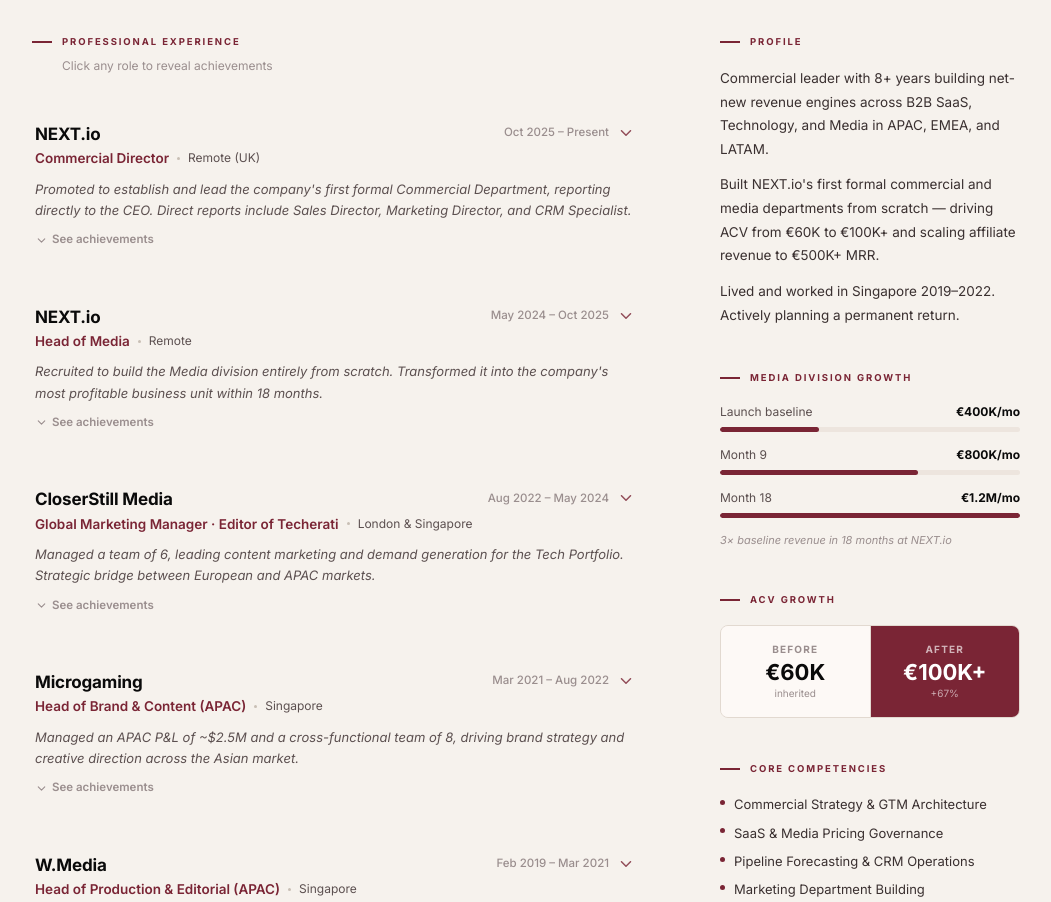
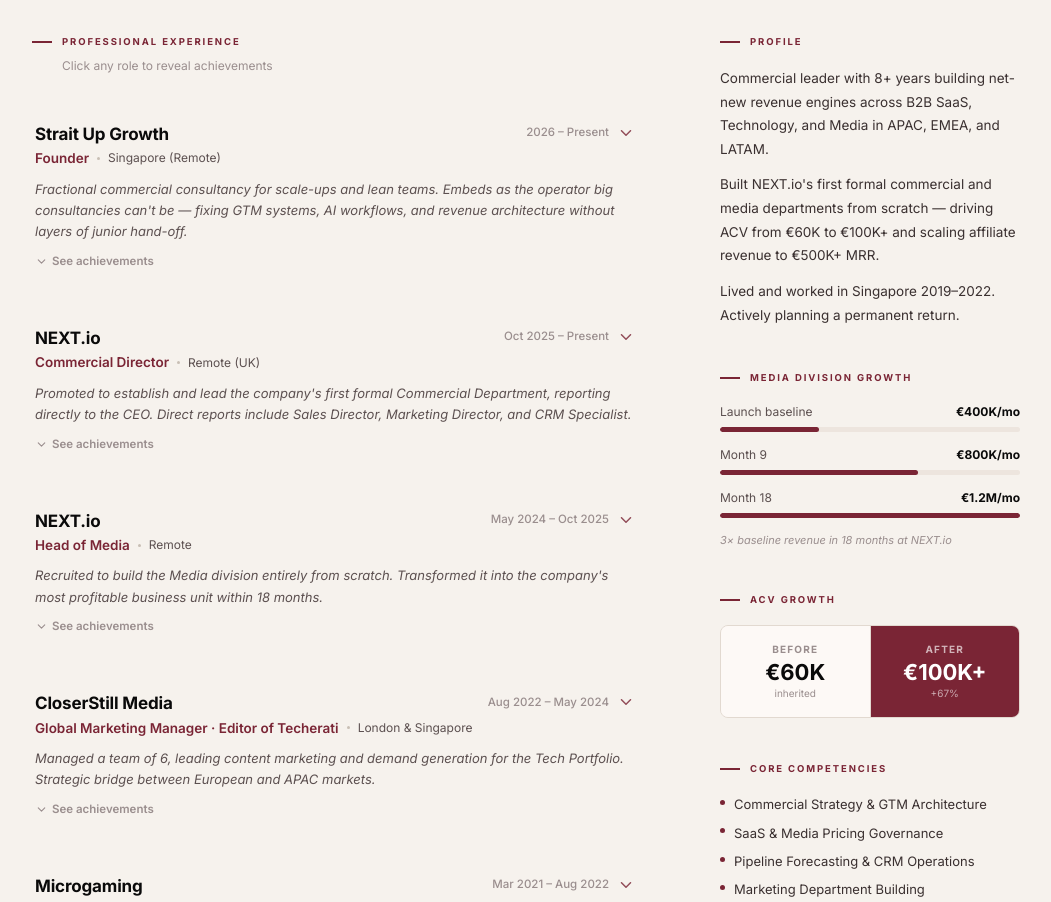
Before and after one commit to stuatnext/stuart-crowley-cv, a React (Vite) app: page / in a window 1280 px wide. Shown: the part 1280-2182 px from the top of the page, without its empty margins (114-1165 px from the left). Built offline with nearby package versions, Linux system fonts and the light colour scheme.

Commit message:
Add Strait Up Growth founder role and update WorldMap component

```diff
--- a/src/InteractiveCV.tsx
+++ b/src/InteractiveCV.tsx
@@ -426,6 +426,16 @@
           <p style={{ fontSize: 12, color: SOFT, marginBottom: 24, paddingLeft: 30 }}>Click any role to reveal achievements</p>
 
           <div style={{ marginLeft: -20 }}>
+            <Role company="Strait Up Growth" title="Founder" dates="2026 – Present" location="Singapore (Remote)"
+              context="Fractional commercial consultancy for scale-ups and lean teams. Embeds as the operator big consultancies can't be — fixing GTM systems, AI workflows, and revenue architecture without layers of junior hand-off."
+              bullets={[
+                'Delivered 30% operational efficiency improvement at COL Web Pte Ltd within four months through AI workflow redesign and process automation.',
+                'Fractional Commercial Director for NEXT.io — overhauled HubSpot pipeline, rebuilt pricing governance, and architected the prediction markets vertical GTM.',
+                'AI Fluency & Systems: designed end-to-end no-code / AI stacks for clients including Synology and English UK, eliminating manual bottlenecks and compressing sales cycles.',
+                'Client roster spans B2B SaaS, iGaming, and Tech Media: COL, NEXT.io, Synology, English UK, W.Media, ComplyAdvantage, Microgaming Asia.',
+                'Three service lines: Fractional Commercial Leadership · AI Workflow Efficiency · Growth & GTM Expansion.',
+              ]}
+            />
             <Role company="NEXT.io" title="Commercial Director" dates="Oct 2025 – Present" location="Remote (UK)"
               context="Promoted to establish and lead the company's first formal Commercial Department, reporting directly to the CEO. Direct reports include Sales Director, Marketing Director, and CRM Specialist."
               bullets={[
```
